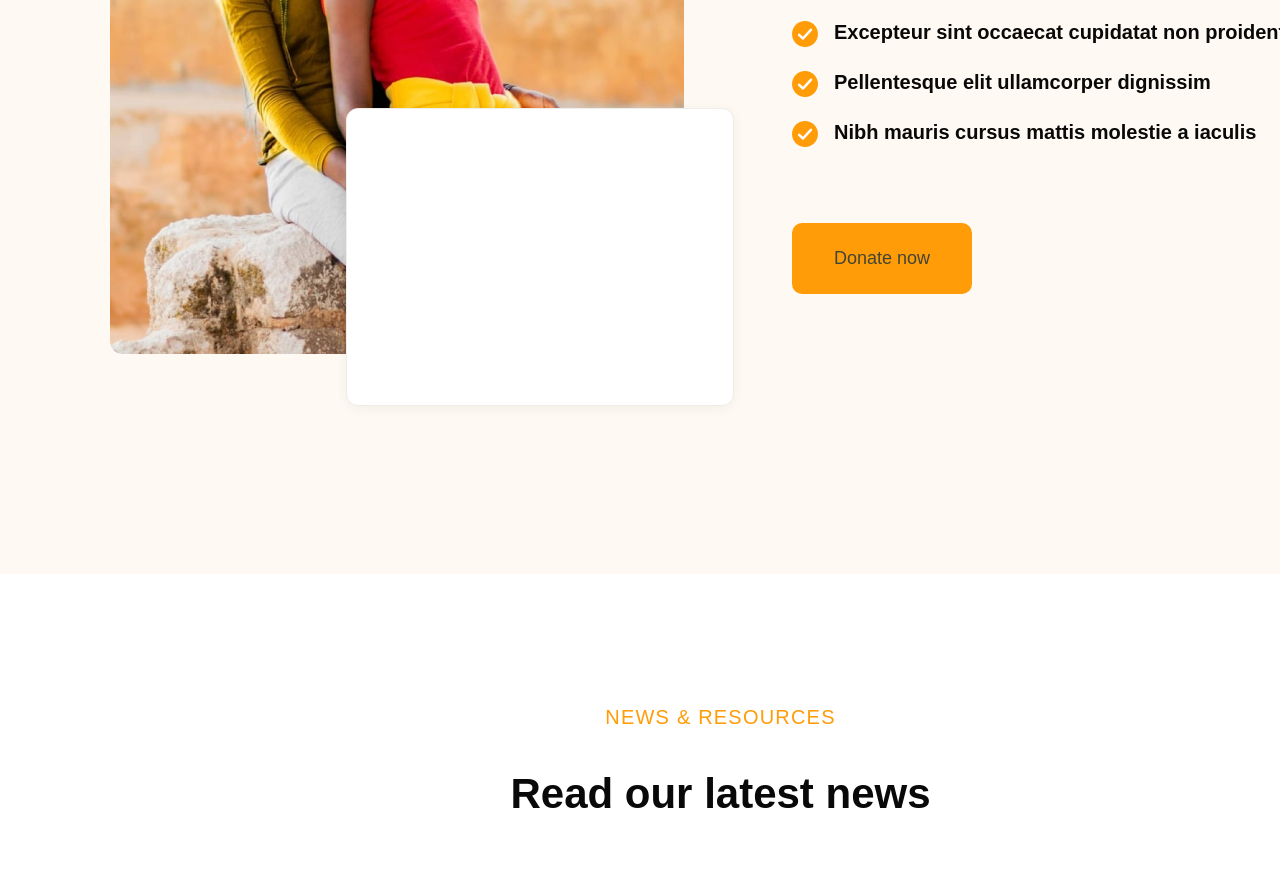
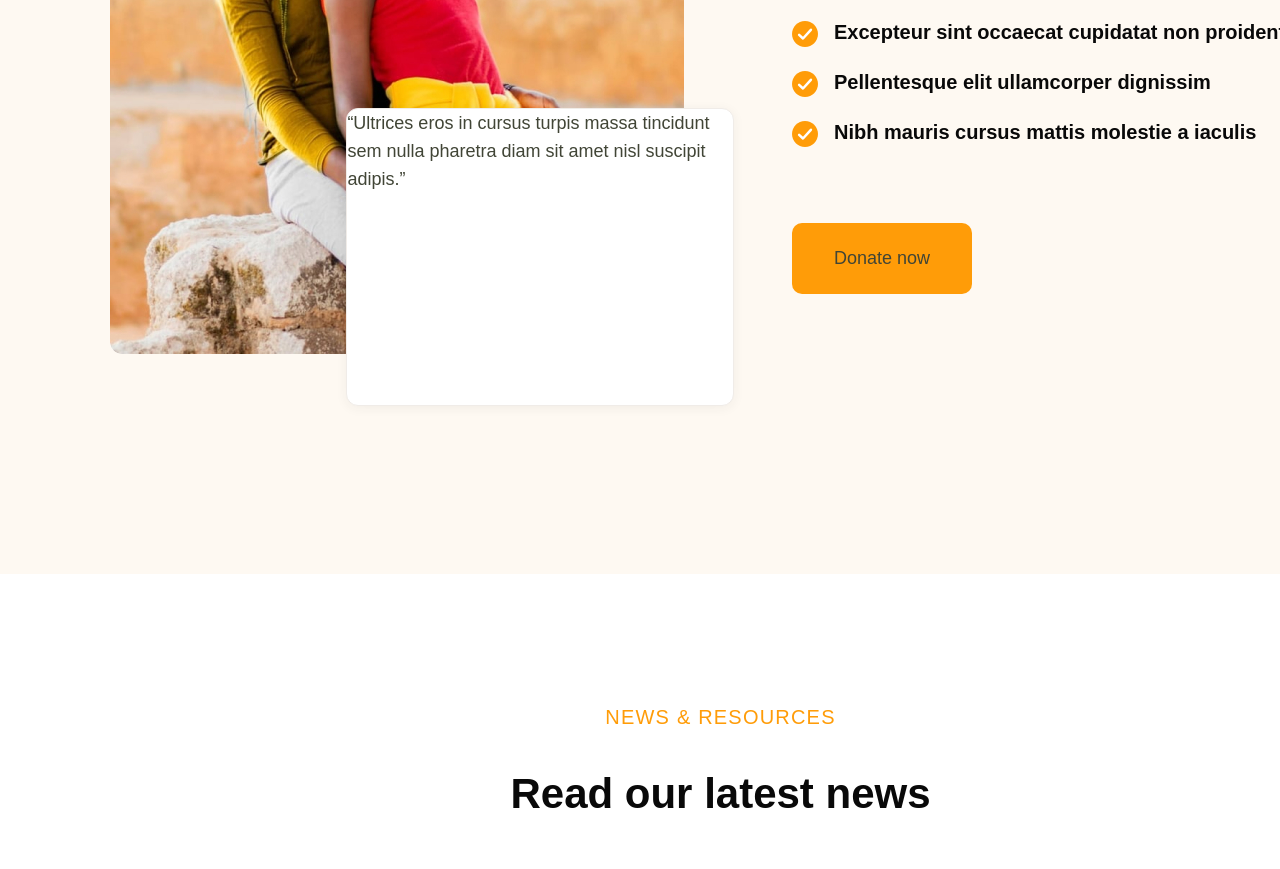
Before and after one commit to sedep040508/---------------, a plain HTML site: page index.html in a window 1280 px wide. Shown: the part 7855-8724 px from the top of the page. Drawn offline with Linux system fonts and the light colour scheme.

Commit message:
added txt_white

```diff
--- a/index.html
+++ b/index.html
@@ -309,7 +309,9 @@
             <div class="big_see">
                 <div class="see_left">
                     <div class="img_b">
-                        <div class="white"></div>
+                        <div class="white">
+                            <div class="txt_white">“Ultrices eros in cursus turpis massa tincidunt sem nulla pharetra diam sit amet nisl suscipit adipis.”</div>
+                        </div>
                     </div>
                 </div>
                 <div class="see_right">
```
